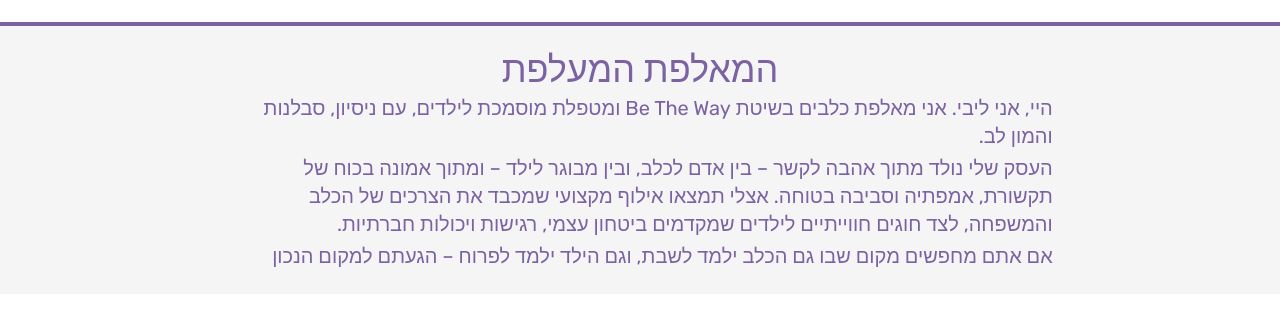
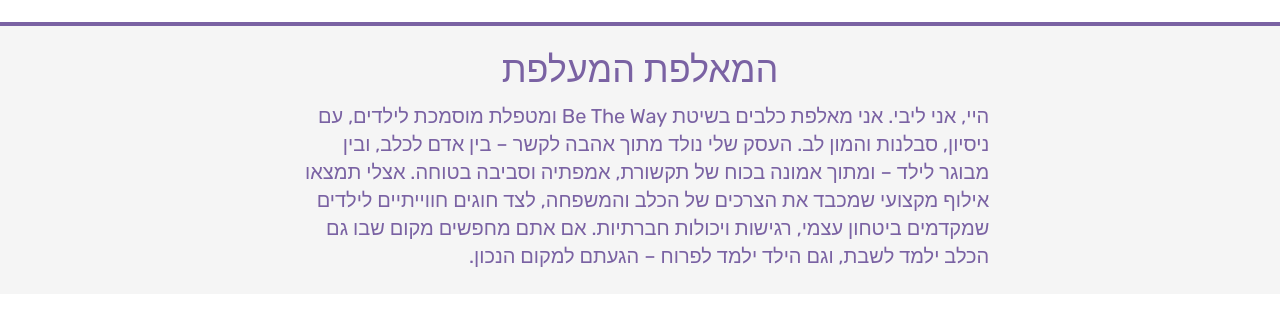
Before and after one commit to kosbys/butterdog, a website built with Vite: page index.html in a window 1280 px wide. Shown: the part 787-1103 px from the top of the page. Built offline with nearby package versions, Linux system fonts and the light colour scheme; grey boxes are pictures that could not be loaded.

Commit message:
Combine everything into one paragraph

```diff
--- a/index.html
+++ b/index.html
@@ -175,25 +175,18 @@
           <div
             class="flex items-center bg-neutral-100 border-t-4 border-primary justify-center"
           >
-            <div
-              class="flex flex-col items-center text-right gap-1 px-12 md:px-0 py-6"
-            >
-              <h1 class="text-4xl text-primary md:px-0">המאלפת המעלפת</h1>
-              <p class="max-w-prose text-xl text-primary md:px-0">
+            <div class="flex flex-col text-right gap-1 px-12 md:px-0 py-6">
+              <h1 class="text-4xl text-center mb-2 text-primary md:px-0">
+                המאלפת המעלפת
+              </h1>
+              <p class="max-w-[55ch] text-xl text-primary md:px-0">
                 היי, אני ליבי. אני מאלפת כלבים בשיטת Be The Way ומטפלת מוסמכת
-                לילדים, עם ניסיון, סבלנות והמון לב.
-              </p>
-              <p class="max-w-prose text-xl text-primary md:px-0">
-                העסק שלי נולד מתוך אהבה לקשר – בין אדם לכלב, ובין מבוגר לילד –
-                ומתוך אמונה בכוח של תקשורת, אמפתיה וסביבה בטוחה. אצלי תמצאו
-                אילוף מקצועי שמכבד את הצרכים של הכלב והמשפחה, לצד חוגים
-                חווייתיים לילדים שמקדמים ביטחון עצמי, רגישות ויכולות חברתיות.
-              </p>
-              <p
-                class="text-start self-start max-w-prose text-xl text-primary md:px-0"
-              >
-                אם אתם מחפשים מקום שבו גם הכלב ילמד לשבת, וגם הילד ילמד לפרוח –
-                הגעתם למקום הנכון
+                לילדים, עם ניסיון, סבלנות והמון לב. העסק שלי נולד מתוך אהבה לקשר
+                – בין אדם לכלב, ובין מבוגר לילד – ומתוך אמונה בכוח של תקשורת,
+                אמפתיה וסביבה בטוחה. אצלי תמצאו אילוף מקצועי שמכבד את הצרכים של
+                הכלב והמשפחה, לצד חוגים חווייתיים לילדים שמקדמים ביטחון עצמי,
+                רגישות ויכולות חברתיות. אם אתם מחפשים מקום שבו גם הכלב ילמד
+                לשבת, וגם הילד ילמד לפרוח – הגעתם למקום הנכון.
               </p>
             </div>
           </div>
```
